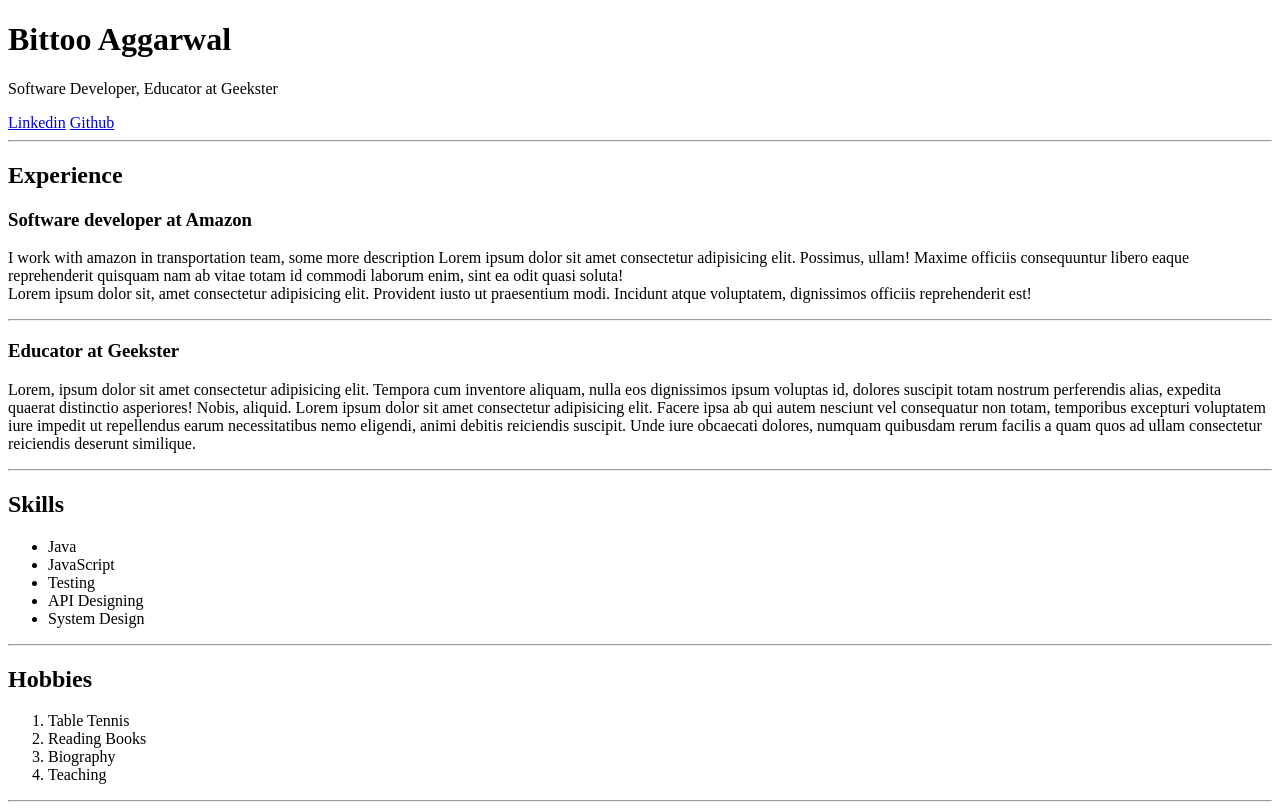
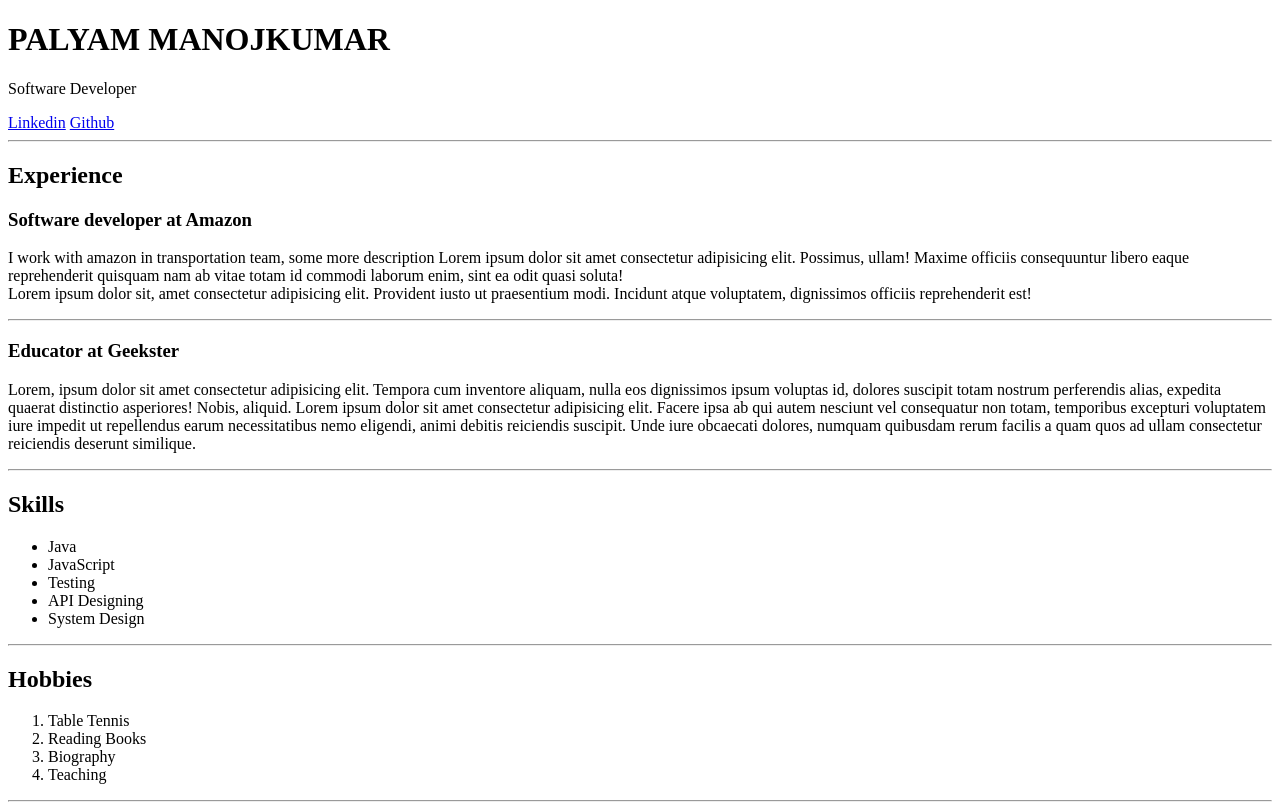
Before and after one commit to manojpalyam0815/html-sample-resume, a plain HTML site: page index.html in a window 1280 px wide. Drawn offline with Linux system fonts and the light colour scheme.

Commit message:
Update index.html

```diff
--- a/index.html
+++ b/index.html
@@ -4,11 +4,11 @@
     <meta charset="UTF-8">
     <meta http-equiv="X-UA-Compatible" content="IE=edge">
     <meta name="viewport" content="width=device-width, initial-scale=1.0">
-    <title>Bittoo Aggarwal</title>
+    <title>PALYAM MANOJKUMAR</title>
 </head>
 <body>
-    <h1>Bittoo Aggarwal</h1>
-    <p>Software Developer, Educator at Geekster</p>
+    <h1>PALYAM MANOJKUMAR</h1>
+    <p>Software Developer</p>
     <a href="https://www.linkedin.com/in/bittoo-aggarwal/">Linkedin</a>
     <a href="https://github.com/bitz1119">Github</a>
     <hr>
```
